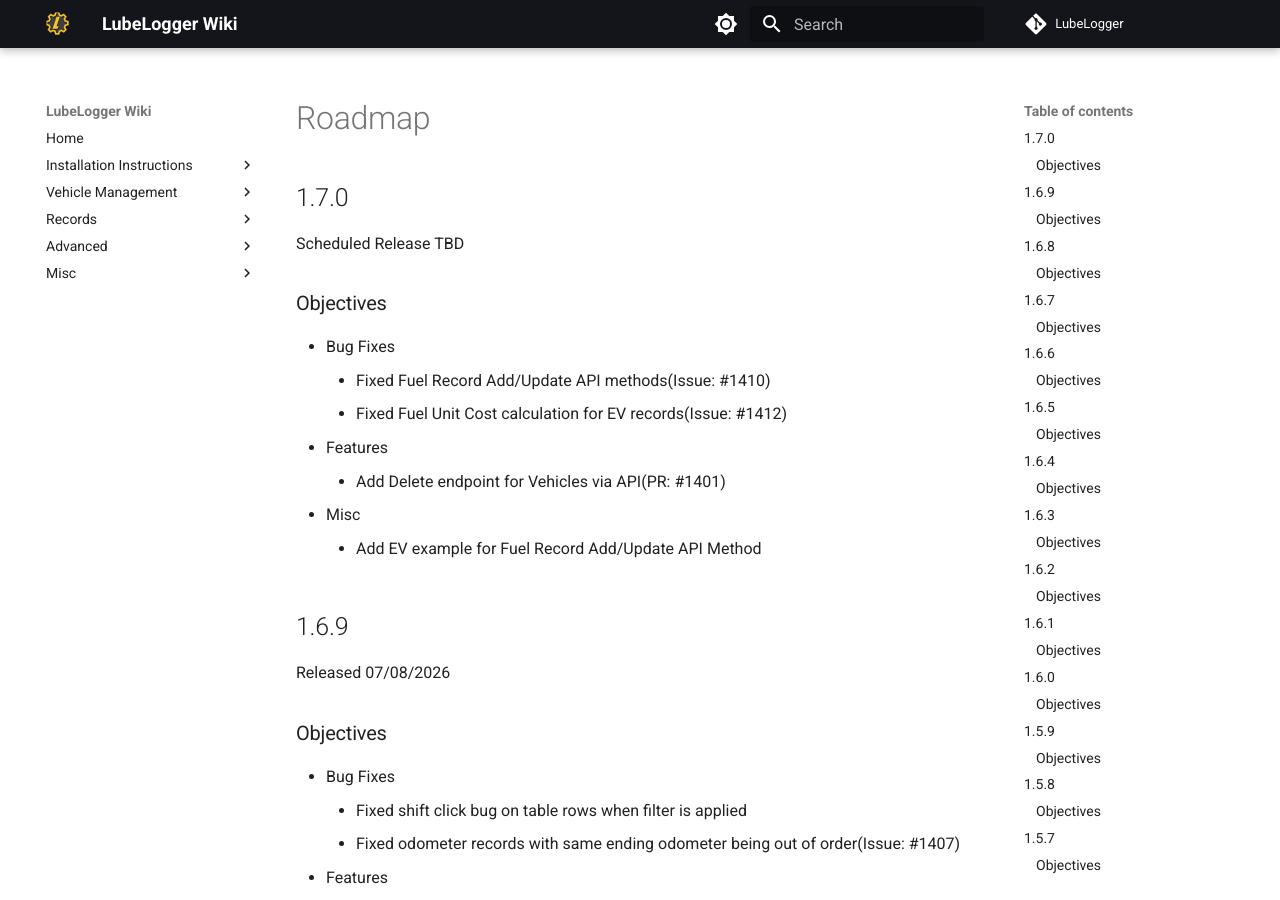
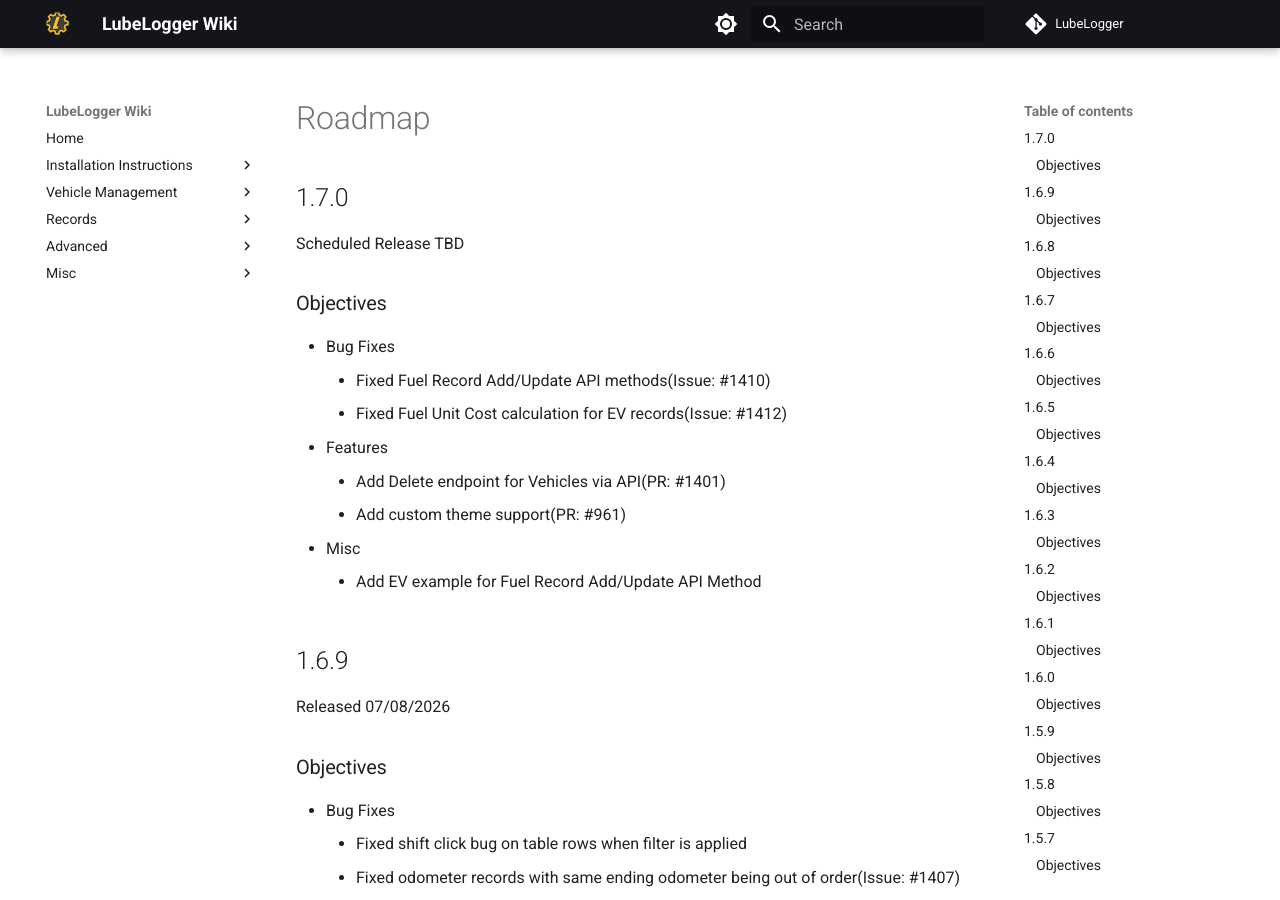
Before and after one commit to hargata/lubelog_docs, an MkDocs documentation site: the page built from docs/Misc/Roadmap.md, in a window 1280 px wide and 900 px high. Built offline with MkDocs 1.6.1 and Material for MkDocs 9.7.7, drawn with Linux system fonts in a browser that asks for light colours; comment, search, counter and statistics services are not loaded.

Commit message:
Update roadmap

```diff
--- a/docs/Misc/Roadmap.md
+++ b/docs/Misc/Roadmap.md
@@ -9,6 +9,7 @@
     - Fixed Fuel Unit Cost calculation for EV records(Issue: #1412)
 - Features
     - Add Delete endpoint for Vehicles via API(PR: #1401)
+    - Add custom theme support(PR: #961)
 - Misc
     - Add EV example for Fuel Record Add/Update API Method
 
```
